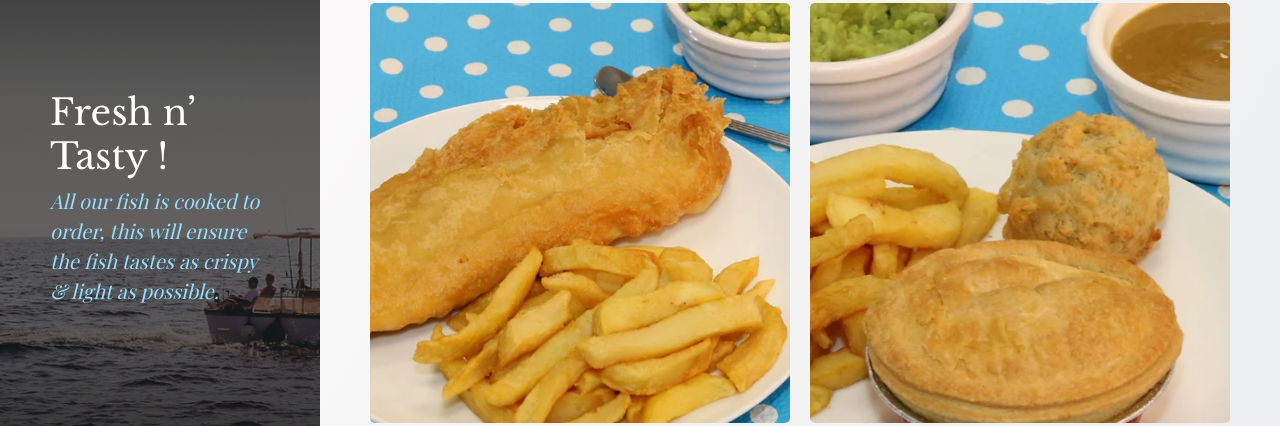
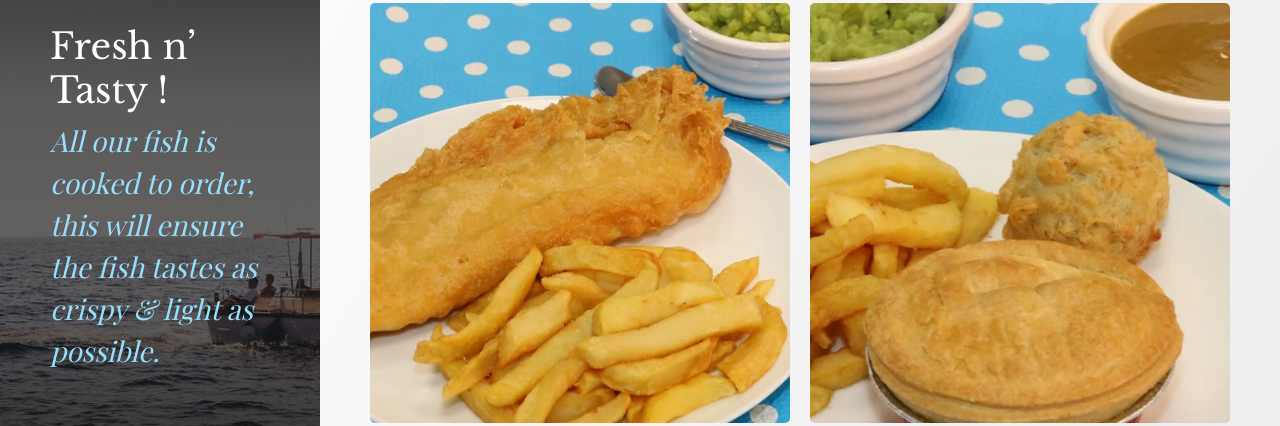
Before and after one commit to EvaSuper0115/fish-n-chips, a React (Create React App) app: page / in a window 1280 px wide. Shown: the part 1060-1486 px from the top of the page. Built offline with nearby package versions, Linux system fonts and the light colour scheme; a web font is replaced by a local one.

Commit message:
updated meta description

```diff
--- a/public/index.html
+++ b/public/index.html
@@ -8,7 +8,7 @@
 
     <meta
       name="description"
-      content="Adastral Fish'n Chips - built by On Tai To - a frontend developer."
+      content="Adastral Fish'n Chips Business Page - built by On Tai To - a frontend developer."
     />
     <link rel="apple-touch-icon" href="%PUBLIC_URL%/logo192.png" />
 
--- a/src/App.css
+++ b/src/App.css
@@ -148,7 +148,7 @@ img {
 }
 .itallic-subHeading {
   font-family: var(--sub-heading-font-family);
-  font-size: 20px;
+  font-size: 28px;
   font-style: italic;
 }
 .list-of-info {
```
